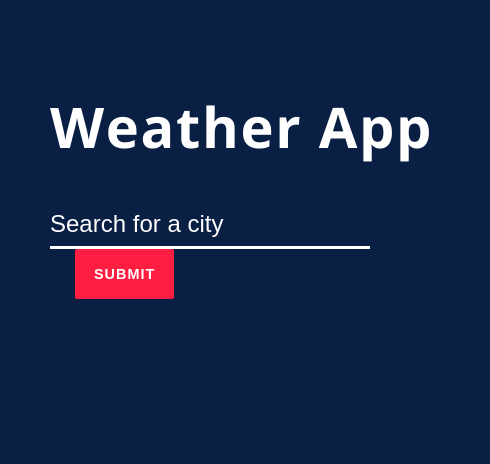
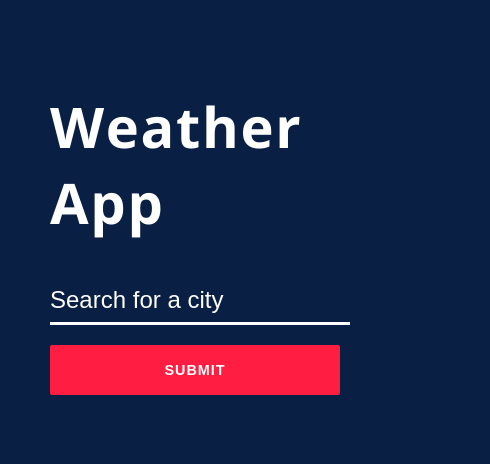
Before and after one commit to marianadacunha/weather-app, a plain HTML site: page index.html in a window 390 px wide. Shown: the whole page, 490 px wide, since content can reach past the window. Drawn offline with nearby package versions, Linux system fonts and the light colour scheme.

Commit message:
add media queries

```diff
--- a/css/_variables.scss
+++ b/css/_variables.scss
@@ -1,5 +1,8 @@
 $padding: 50px;
 $borders: 15px;
+
+/* The point where the layout should change */
+$desktop: 840px;
 
 $colors: (
     primary: #0a1f44,
--- a/css/style.scss
+++ b/css/style.scss
@@ -5,10 +5,17 @@
   @return map-get($colors, $color-name);
 }
 
+/* Making a mixin for the media */
+@mixin desktop {
+  @media(max-width: #{$desktop}) {
+    @content;
+  }
+}
+
 body {
   background-color: color(primary);
-  width: 100%;
-  height: 100%;
+  max-width: 100%;
+  max-height: 100%;
   margin: 0;
   padding: $padding;
 
@@ -20,12 +27,20 @@ body {
   }
 
   form {
+    @include desktop {
+        flex-direction: column;
+      }
 
-    button, input {
+    button,
+    input {
       border: none;
       background: none;
       outline: none;
       color: color(text);
+
+      @include desktop {
+        width: 100%;
+      }
     }
 
     input {
@@ -48,6 +63,25 @@ body {
       &:hover {
         background: color(secondary-dark);
       }
+
+      @include desktop {
+        margin: 20px 0px 0px 0px;
+      }
+    }
+
+    .message {
+      position: absolute;
+      bottom: -40px;
+      left: 0;
+      max-width: 450px;
+      min-height: 40px;
+
+      @include desktop {
+        position: static;
+        max-width: none;
+        min-height: 0;
+        margin-top: 10px;
+      }
     }
   }
 
```
Also changed, not shown: index.html (+1 -1 lines), css/style.css, 1 other file. Lines whose indentation alone changed are shown as unchanged.
